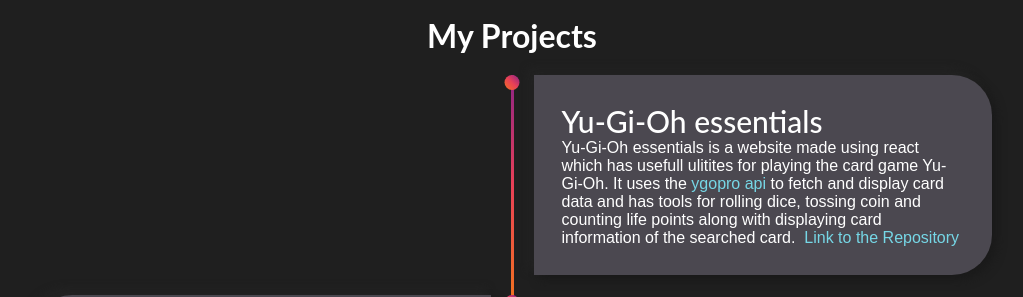
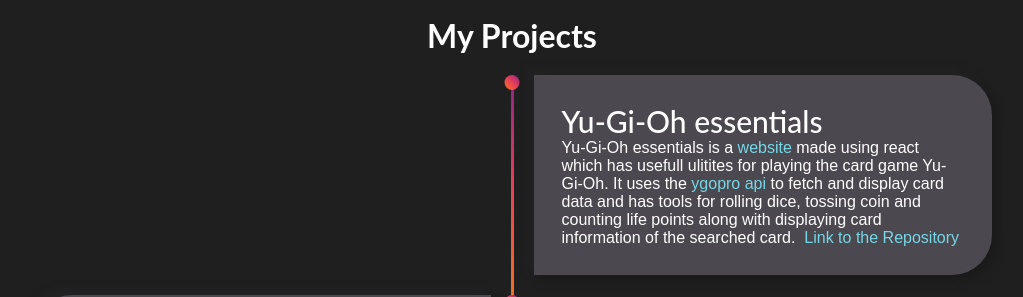
Before and after one commit to siddhN1811/Portfolio, a React (Create React App) app in the folder portfolio(ReactJs)/: page / in a window 1280 px wide. Shown: the part 1400-1697 px from the top of the page, without its empty margins (128-1151 px from the left). Built offline with nearby package versions, Linux system fonts and the light colour scheme.

Commit message:
updated links

```diff
--- a/portfolio(ReactJs)/src/components/Timeline/Timeline.js
+++ b/portfolio(ReactJs)/src/components/Timeline/Timeline.js
@@ -15,8 +15,17 @@
         <div className="timeline-component timeline-content t1">
           <h3>Yu-Gi-Oh essentials</h3>
           <p>
-            Yu-Gi-Oh essentials is a website made using react which has usefull
-            ulitites for playing the card game Yu-Gi-Oh. It uses the{" "}
+            Yu-Gi-Oh essentials is a{" "}
+            <a
+              href="https://yugioh-essentials.vercel.app/"
+              target="_blank"
+              rel="noreferrer"
+            >
+              {" "}
+              website{" "}
+            </a>{" "}
+            made using react which has usefull ulitites for playing the card
+            game Yu-Gi-Oh. It uses the{" "}
             <a
               href="https://ygoprodeck.com/api-guide/"
               target="_blank"
```
